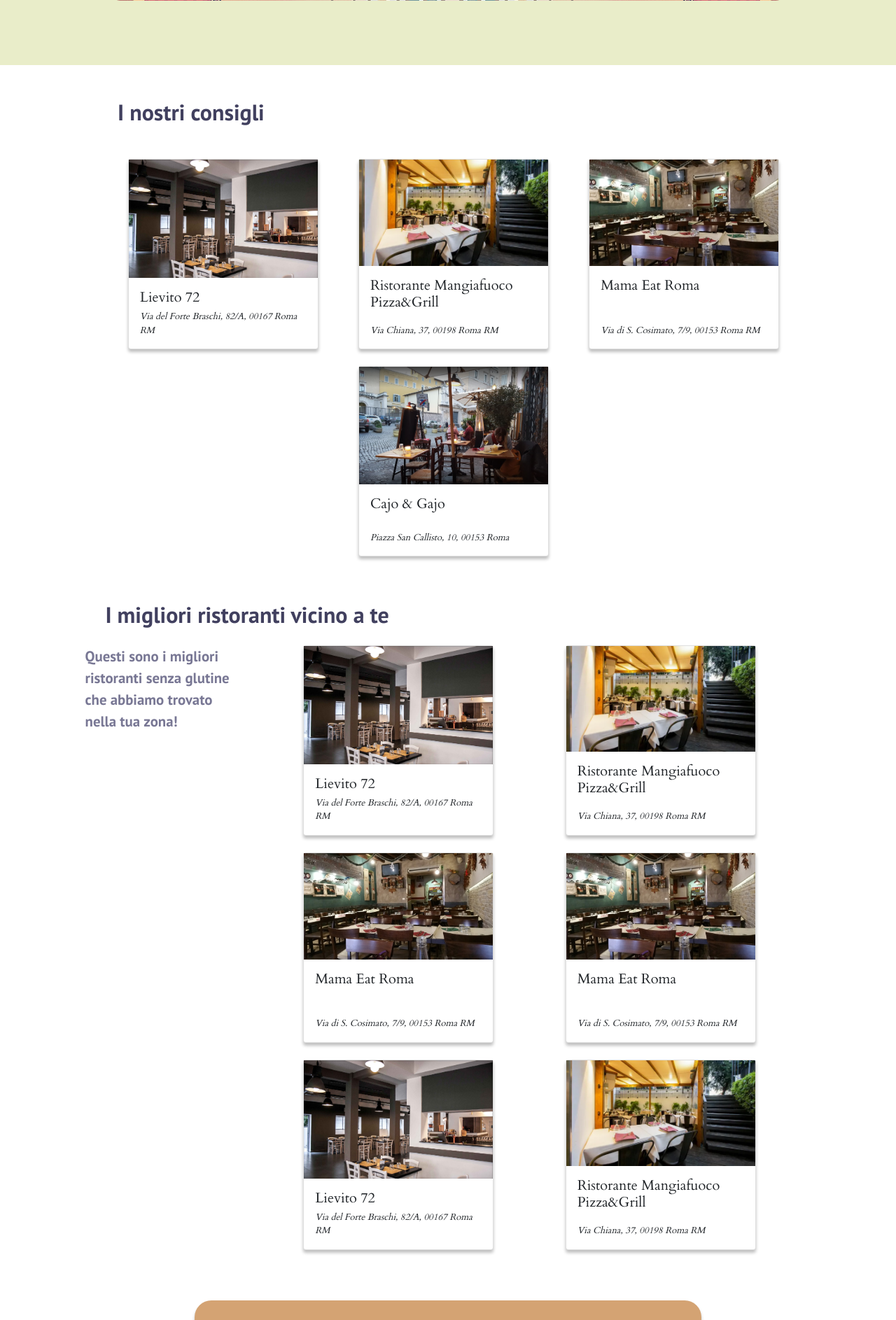
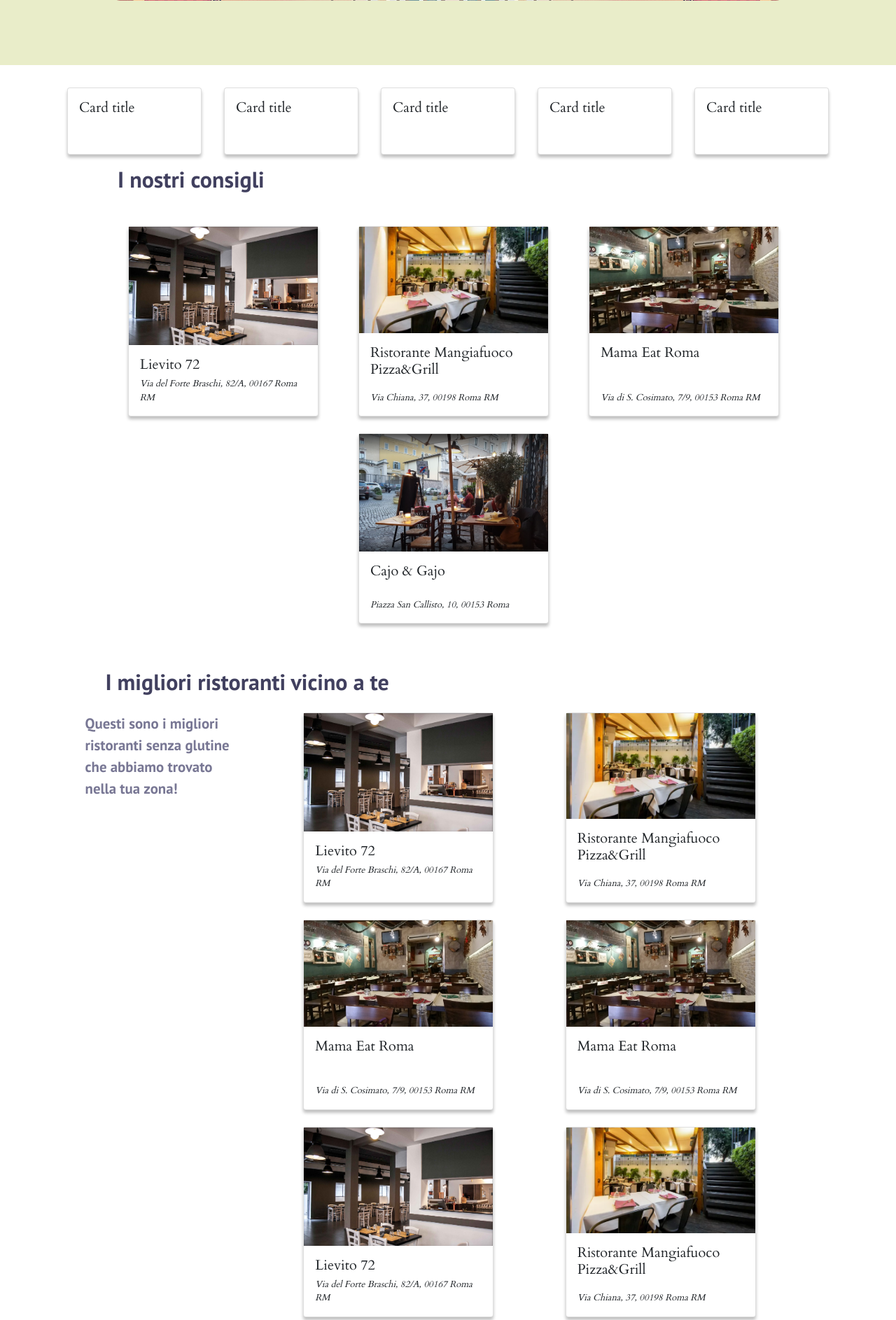
Before and after one commit to DomizianoScarcelli/gluten-free-advisor, a PHP site: page / in a window 1280 px wide. Shown: the part 467-2353 px from the top of the page at 70% size. Run offline with PHP 8.4, Linux system fonts and the light colour scheme; some libraries are stand-ins or nearby versions.

Commit message:
Added quick filters in homepage

```diff
--- a/assets/home/nearby-restaurants.html
+++ b/assets/home/nearby-restaurants.html
@@ -1,4 +1,5 @@
 <!--Codice HTML per le carte contenente i 'migliori ristoranti nella tua zona' mostrato nella homepage.-->
+<div class='card-text-container'>
     <h1 class="primary-text" id="nearby-suggestions">I migliori ristoranti vicino a te</h1>
     <div id="nearby-suggestions-container">
         <div id="nearby-suggestions-description-container">
@@ -68,3 +69,4 @@
             </div>
         </div>
     </div>
+</div>
--- a/assets/home/restaurant-suggestions.html
+++ b/assets/home/restaurant-suggestions.html
@@ -1,4 +1,5 @@
 <!--Codice HTML delle carte con i "nostri suggerimenti" mostrata nella homepage.-->
+<div class='card-text-container'>
     <h1 class="primary-text" id="our-suggestions">I nostri consigli</h1>
     <div id="our-suggestions-card-list" class="row g-4 row-cols-auto">
         <div class="col">
@@ -40,3 +41,4 @@
             </div>
         </div>
     </div>
+</div>
--- a/css/home.css
+++ b/css/home.css
@@ -58,8 +58,29 @@ CSS per gli elementi nella home. Gli elementi sono ordinati (circa) per come ven
 
 /* || I nostri consigli */
 
+.card-text-container {
+    width: 100%;
+}
+
+#filter-container {
+    width: 100%;
+    display: flex;
+    flex-direction: row;
+    justify-content: space-evenly;
+    flex-wrap: wrap;
+}
+
+.card.filter-card {
+    width: 12rem;
+    height: 6rem;
+}
+
 #suggestions-main-container {
     margin: auto;
+    display: flex;
+    flex-direction: column;
+    justify-content: center;
+    align-items: center;
     width: 90%;
     max-width: 90rem;
     padding: 2rem 0 2rem 0;
--- a/index.php
+++ b/index.php
@@ -48,6 +48,35 @@
 
     <!--Ristoranti consigliati-->
     <div id="suggestions-main-container">
+        <div id="filter-container">
+
+            <div class="filter-card card">
+                <div class="card-body">
+                    <h5 class="card-title">Card title</h5>
+                </div>
+            </div>
+            <div class="filter-card card">
+                <div class="card-body">
+                    <h5 class="card-title">Card title</h5>
+                </div>
+            </div>
+            <div class="filter-card card">
+                <div class="card-body">
+                    <h5 class="card-title">Card title</h5>
+                </div>
+            </div>
+            <div class="filter-card card">
+                <div class="card-body">
+                    <h5 class="card-title">Card title</h5>
+                </div>
+            </div>
+            <div class="filter-card card">
+                <div class="card-body">
+                    <h5 class="card-title">Card title</h5>
+                </div>
+            </div>
+
+        </div>
         <!--I nostri consigli-->
         <?php include "assets/home/restaurant-suggestions.html"; ?>
 
```
Lines whose indentation alone changed are shown as unchanged.
